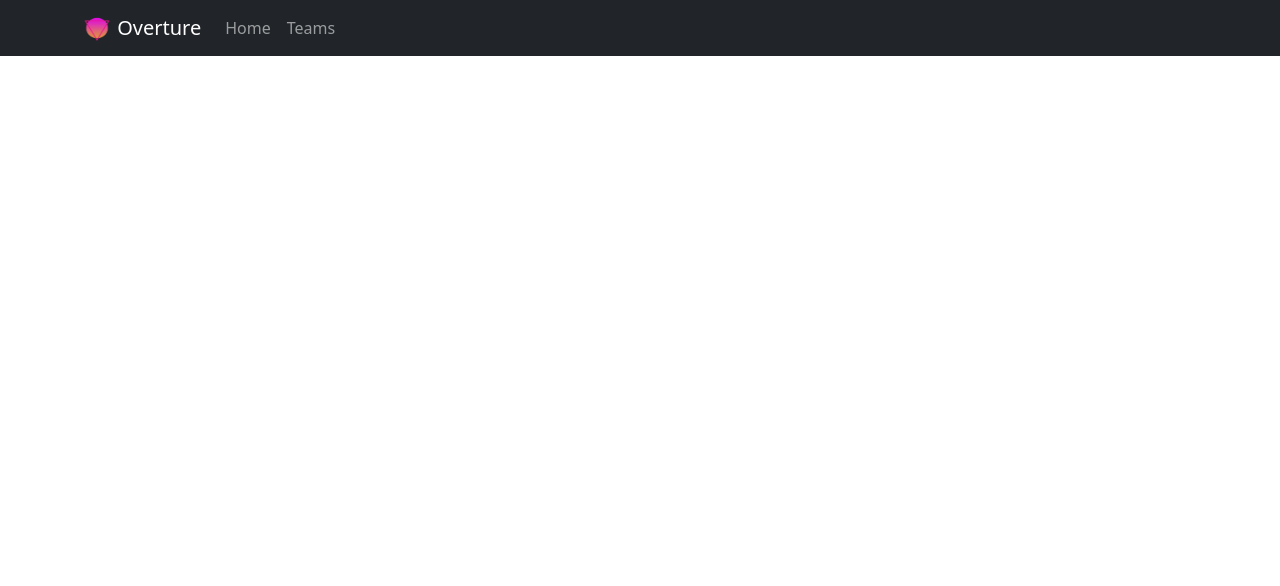
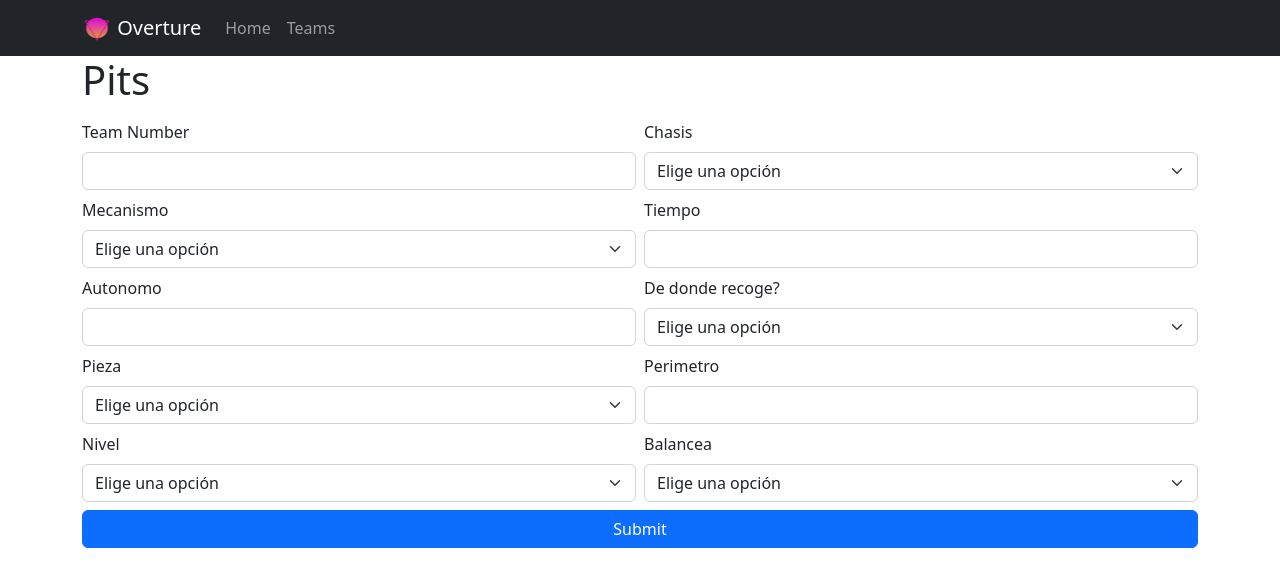
Before and after one commit to Overture-7421/overture-scouting-app, a React (Create React App) app: page /Pits in a window 1280 px wide. Before the commit this address had no page. Shown: the top 586 px of the page. Built offline with nearby package versions, Linux system fonts and the light colour scheme.

Commit message:
Pagina de Pits

```diff
--- a/src/Router.js
+++ b/src/Router.js
@@ -2,6 +2,7 @@ import React from "react"
 import { BrowserRouter, Routes, Route } from "react-router-dom"
 import NavigationBar from "./Components/navigationBar/NavigationBar";
 import Home from "./pages/Home/Home";
+import Pits from "./page/Pits/Pits";
 
 const Router = () => {
     return(
@@ -9,6 +10,7 @@ const Router = () => {
             <NavigationBar />
              <Routes>
                 <Route path="/" element={<Home/>} />
+                <Route path="/Pits" element={<Pits/>} />
              </Routes>
          </BrowserRouter>
     );
--- /dev/null
+++ b/src/page/Pits/Pits.jsx
@@ -0,0 +1,101 @@
+import React from "react";
+import { Container, Stack, Form, Button } from "react-bootstrap";
+
+function Pits() {
+    return(
+        <Container>
+        <Form>
+        <Stack gap={2}>
+            <h1>Pits</h1>
+            <Stack gap={2} direction="horizontal">
+                <Stack gap={2}>
+                    <Form.Group>
+                        <Form.Label>Team Number</Form.Label>
+                         <Form.Control type="text" id="teamNumber" />
+                            <Form.Text id="passwordHelpBlock" muted>
+                            </Form.Text>
+                    </Form.Group>
+                    <Form.Group>
+                            <Form.Label>Mecanismo</Form.Label>
+                            <Form.Select name="mecanismo">
+                            <option>Elige una opción</option>
+                            <option value={"Brazo"}>Brazo</option>
+                            <option value={"Elevador"}>Elevador</option>
+                            <option value={"Magia"}>Magia</option>
+                            </Form.Select>
+                    </Form.Group>
+                    <Form.Group>
+                    <Form.Label>Autonomo</Form.Label>
+                     <Form.Control type="text" id="autonomo" />
+                        <Form.Text id="passwordHelpBlock" muted>
+                        </Form.Text>
+                    </Form.Group>
+                    <Form.Group>
+                            <Form.Label>Pieza</Form.Label>
+                            <Form.Select name="pieza">
+                            <option>Elige una opción</option>
+                            <option value={"Cono"}>Cono</option>
+                            <option value={"Cubo"}>Cubo</option>
+                            <option value={"Ambos"}>Ambos</option>
+                            </Form.Select>
+                    </Form.Group>
+                    <Form.Group>
+                            <Form.Label>Nivel</Form.Label>
+                            <Form.Select name="nivel">
+                            <option>Elige una opción</option>
+                            <option value={"1"}>1</option>
+                            <option value={"2"}>2</option>
+                            <option value={"3"}>3</option>
+                            </Form.Select>
+                    </Form.Group>
+                </Stack>
+                <Stack gap={2}>
+                    <Form.Group>
+                            <Form.Label>Chasis</Form.Label>
+                            <Form.Select name="mecanismo">
+                            <option>Elige una opción</option>
+                            <option value={"Tanque"}>Tanque</option>
+                            <option value={"Swerve"}>Swerve</option>
+                            <option value={"Otro"}>Otro</option>
+                            </Form.Select>
+                    </Form.Group>
+                    <Form.Group>
+                    <Form.Label>Tiempo</Form.Label>
+                     <Form.Control type="text" id="tiempo" />
+                        <Form.Text id="passwordHelpBlock" muted>
+                        </Form.Text>
+                    </Form.Group>
+                    <Form.Group>
+                            <Form.Label>De donde recoge?</Form.Label>
+                            <Form.Select name="mecanismo">
+                            <option>Elige una opción</option>
+                            <option value={"Piso"}>Piso</option>
+                            <option value={"Loading"}>Loading</option>
+                            <option value={"Ambos"}>Ambos</option>
+                            </Form.Select>
+                    </Form.Group>
+                    <Form.Group>
+                    <Form.Label>Perimetro</Form.Label>
+                     <Form.Control type="text" id="perimetro" />
+                        <Form.Text id="passwordHelpBlock" muted>
+                        </Form.Text>
+                    </Form.Group>
+                    <Form.Group>
+                            <Form.Label>Balancea</Form.Label>
+                            <Form.Select name="balancea">
+                            <option>Elige una opción</option>
+                            <option value={"Si"}>Si</option>
+                            <option value={"No"}>No</option>
+                            </Form.Select>
+                    </Form.Group>
+                </Stack>
+            </Stack>
+            <Button type="submit">Submit</Button>
+        </Stack>
+    </Form>
+    </Container>
+    );
+
+}
+
+export default Pits;
```
